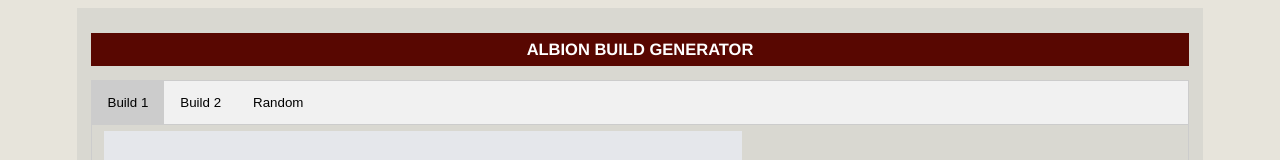
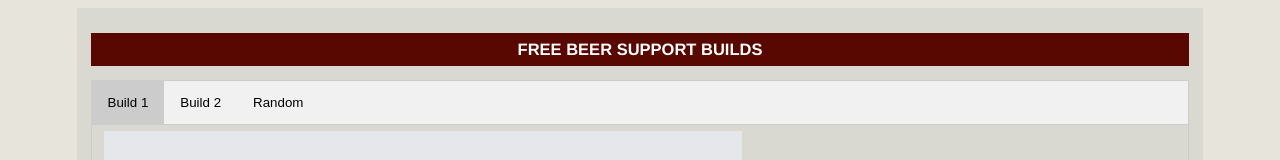
Before and after one commit to lizliv/free-beer, a plain HTML site: page builds.html in a window 1280 px wide. Shown: the top 160 px of the page. Drawn offline with Linux system fonts and the light colour scheme.

Commit message:
Title update

```diff
--- a/builds.html
+++ b/builds.html
@@ -12,7 +12,7 @@
 <html>
 
 <head>
-  <title>Albion Build Generator</title>
+  <title>Free Beer Support Builds</title>
   <meta charset="UTF-8" />
   <link rel="stylesheet" href="style.css">
 </head>
@@ -26,7 +26,7 @@
 
   <div class="albox">
     <div class="titlebar">
-      <h1>Albion Build Generator</h1>
+      <h1>Free Beer Support Builds</h1>
     </div>
 
     <div class="tab">
```
